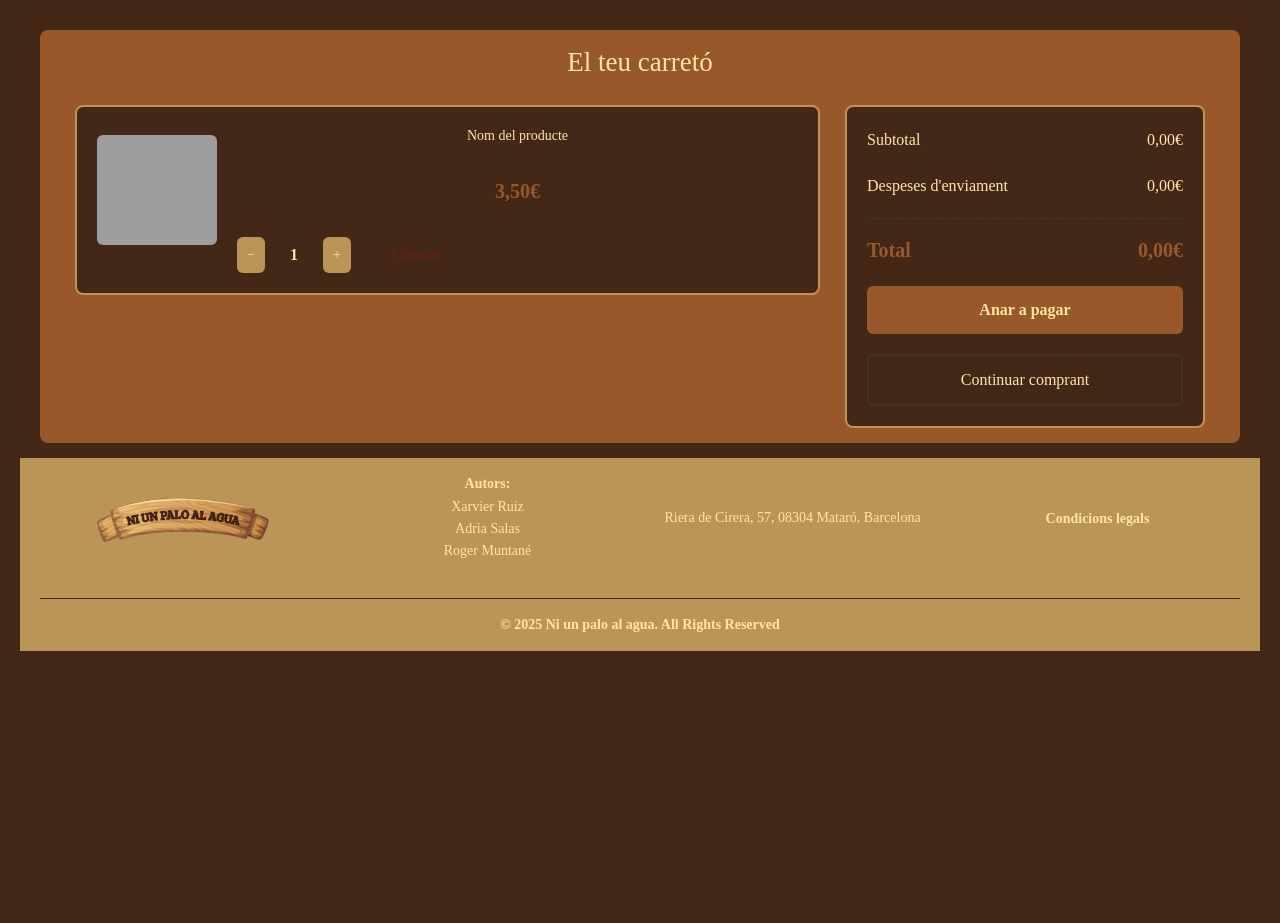
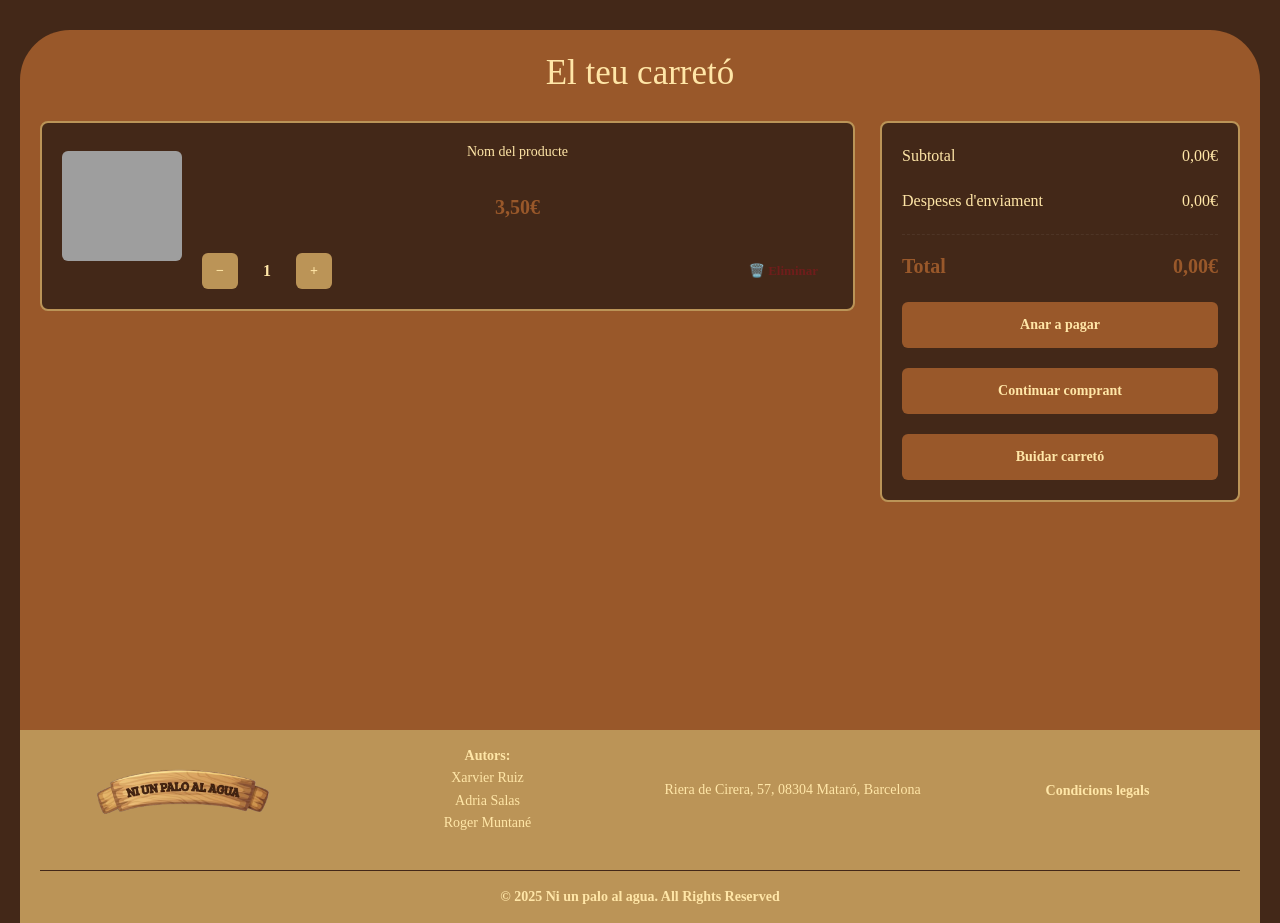
Before and after one commit to RogerMuntane/Ni-un-palo-al-agua, a PHP site: page /public/carreto.html in a window 1280 px wide. Shown: the part 184-1107 px from the top of the page. Before the commit the page ends 835 px from the top, so only its background shows below. Run offline with PHP 8.4, Linux system fonts and the light colour scheme; grey boxes are pictures that could not be loaded.

Commit message:
Actu pagina carreto

```diff
--- a/Projecte Intermodular/Proyecto/public/carreto.html
+++ b/Projecte Intermodular/Proyecto/public/carreto.html
@@ -62,9 +62,12 @@
 
     </header>
 
+
     <main class="container carret">
-        <div class="general">
-            <h1>El teu carretó</h1>
+        <div class="carreto_senser">
+            <div class="carret_header">
+                <h1>El teu carretó</h1>
+            </div>
 
             <section class="carret_content">
                 <div class="carret_list">
@@ -79,12 +82,10 @@
                                 <button class="btn_minus" aria-label="restar">−</button>
                                 <span class="carret_qty">1</span>
                                 <button class="btn_plus" aria-label="sumar">+</button>
-                                <button class="btn_remove">Eliminar</button>
+                                <button class="btn_remove" onclick="eliminarProducte(this)">🗑️ Eliminar</button>
                             </div>
                         </div>
                     </article>
-
-                    <!-- Afegir més .carret_item segons sigui necessari -->
                 </div>
 
                 <aside class="carret_resum">
@@ -101,14 +102,20 @@
                         <strong class="resum_valor total_valor">0,00€</strong>
                     </div>
 
-                    <button class="btn_primary btn_checkout">Anar a pagar</button>
-                    <button class="btn_secondary btn_vorar">Continuar comprant</button>
+                    <button class="btn_primary btn_checkout" onclick="location.href='finalitzacio.html'">Anar a
+                        pagar</button>
+
+                    <button class="btn_secondary btn_vorar" onclick="location.href='tenda.html'">Continuar
+                        comprant</button>
+
+                    <button class="btn_secondary btn_buidar_carret" onclick="buidarCarret()">Buidar carretó</button>
                 </aside>
             </section>
 
             <p class="carret_empty sr-only">El teu carret està buit.</p>
         </div>
     </main>
+
 
     <footer>
         <div class="footer_imatge">
--- a/Projecte Intermodular/Proyecto/public/css/main.css
+++ b/Projecte Intermodular/Proyecto/public/css/main.css
@@ -529,6 +529,18 @@ header .overlay-sidepanel.active {
 .carret {
   /* responsive layout: a mòbil una sola columna */
 }
+.carret .carret_header {
+  display: -webkit-box;
+  display: -ms-flexbox;
+  display: flex;
+  -webkit-box-pack: justify;
+      -ms-flex-pack: justify;
+          justify-content: space-between;
+  -webkit-box-align: center;
+      -ms-flex-align: center;
+          align-items: center;
+  gap: 20px;
+}
 .carret .carret_content {
   display: grid;
   grid-template-columns: 1fr 360px;
@@ -549,10 +561,50 @@ header .overlay-sidepanel.active {
       -ms-flex-align: center;
           align-items: center;
 }
-@media (max-width: 728px) {
+.carret .carret_detall {
+  display: -webkit-box;
+  display: -ms-flexbox;
+  display: flex;
+  -webkit-box-orient: vertical;
+  -webkit-box-direction: normal;
+      -ms-flex-direction: column;
+          flex-direction: column;
+  gap: 15px;
+}
+.carret .carret_controls {
+  display: -webkit-box;
+  display: -ms-flexbox;
+  display: flex;
+  gap: 15px;
+  -webkit-box-align: center;
+      -ms-flex-align: center;
+          align-items: center;
+  margin-top: auto;
+  -ms-flex-wrap: wrap;
+      flex-wrap: wrap;
+}
+.carret .carret_resum {
+  display: -webkit-box;
+  display: -ms-flexbox;
+  display: flex;
+  -webkit-box-orient: vertical;
+  -webkit-box-direction: normal;
+      -ms-flex-direction: column;
+          flex-direction: column;
+  gap: 20px;
+}
+@media (max-width: 1024px) {
+  .carret .carret_header {
+    -webkit-box-orient: vertical;
+    -webkit-box-direction: normal;
+        -ms-flex-direction: column;
+            flex-direction: column;
+    -webkit-box-align: start;
+        -ms-flex-align: start;
+            align-items: flex-start;
+  }
   .carret .carret_content {
     grid-template-columns: 1fr;
-    padding: 0 10px;
   }
   .carret .carret_item {
     grid-template-columns: 1fr;
@@ -1036,20 +1088,54 @@ header .overlay-sidepanel.active {
     height: 300px;
   }
 }
-.general {
+.carreto_senser {
   background-color: #99582A;
-  margin-left: 0px;
+  min-height: 700px;
+  height: auto;
+  border-radius: 50px 50px 0px 0px;
 }
 
 .carret {
   padding: 25px 0;
 }
-.carret h1 {
+.carret .carret_header {
+  padding: 0 20px;
+  max-width: 1240px;
+  margin: 0 auto 25px;
+}
+.carret .carret_header h1 {
+  padding-top: 20px;
   font-family: "PlayfairDisplay";
-  font-size: 27px;
+  font-size: 35px;
   color: #FFE6A7;
   text-align: center;
-  margin-bottom: 25px;
+  margin: 0;
+  -webkit-box-flex: 1;
+      -ms-flex: 1;
+          flex: 1;
+}
+.carret .carret_header .btn_buidar_carret {
+  background: #6F1D1B;
+  color: #FFE6A7;
+  padding: 15px 20px;
+  border-radius: 6px;
+  border: none;
+  cursor: pointer;
+  font-weight: bold;
+  font-size: 14px;
+  font-family: "NunitoSans";
+  -webkit-transition: all 0.3s ease;
+  transition: all 0.3s ease;
+  white-space: nowrap;
+}
+.carret .carret_header .btn_buidar_carret:hover {
+  background: rgb(69.9782608696, 18.2826086957, 17.0217391304);
+  -webkit-transform: scale(1.05);
+          transform: scale(1.05);
+}
+.carret .carret_header .btn_buidar_carret:active {
+  -webkit-transform: scale(0.98);
+          transform: scale(0.98);
 }
 .carret .carret_content {
   max-width: 1240px;
@@ -1061,6 +1147,7 @@ header .overlay-sidepanel.active {
   border: 2px solid #BB9457;
   padding: 20px;
   border-radius: 8px;
+  position: relative;
 }
 .carret .carret_item img {
   width: 100%;
@@ -1070,69 +1157,59 @@ header .overlay-sidepanel.active {
      object-fit: cover;
   border-radius: 6px;
 }
-.carret .carret_item .carret_detall {
-  display: -webkit-box;
-  display: -ms-flexbox;
-  display: flex;
-  -webkit-box-orient: vertical;
-  -webkit-box-direction: normal;
-      -ms-flex-direction: column;
-          flex-direction: column;
-  gap: 15px;
-}
-.carret .carret_item .carret_detall h4 {
+.carret .carret_item h4 {
   font-family: "PlayfairDisplay";
   color: #FFE6A7;
   margin: 0;
   font-size: 14px;
 }
-.carret .carret_item .carret_detall .preu {
+.carret .carret_item .preu {
   color: #99582A;
   font-weight: bold;
   font-size: 20px;
 }
-.carret .carret_item .carret_detall .carret_controls {
-  display: -webkit-box;
-  display: -ms-flexbox;
-  display: flex;
-  gap: 15px;
-  -webkit-box-align: center;
-      -ms-flex-align: center;
-          align-items: center;
-  margin-top: auto;
-}
-.carret .carret_item .carret_detall .carret_controls button {
-  background: #BB9457;
-  color: #FFE6A7;
+.carret .carret_item .carret_controls button {
   border-radius: 6px;
-  padding: 10px;
   border: none;
   cursor: pointer;
   font-size: 14px;
-}
-.carret .carret_item .carret_detall .carret_controls .btn_remove {
+  -webkit-transition: all 0.3s ease;
+  transition: all 0.3s ease;
+}
+.carret .carret_item .carret_controls button:hover {
+  -webkit-transform: scale(1.08);
+          transform: scale(1.08);
+}
+.carret .carret_item .carret_controls .btn_minus,
+.carret .carret_item .carret_controls .btn_plus {
+  background: #BB9457;
+  color: #FFE6A7;
+  padding: 10px;
+  font-weight: bold;
+  min-width: 36px;
+}
+.carret .carret_item .carret_controls .btn_remove {
   background: transparent;
   color: #6F1D1B;
-  margin-left: 15px;
-}
-.carret .carret_item .carret_detall .carret_controls .carret_qty {
+  padding: 10px 15px;
+  margin-left: auto;
+  font-weight: bold;
+  font-size: 13px;
+}
+.carret .carret_item .carret_controls .btn_remove:hover {
+  color: rgb(49.4673913043, 12.9239130435, 12.0326086957);
+}
+.carret .carret_item .carret_controls .carret_qty {
   min-width: 28px;
   text-align: center;
   font-weight: bold;
+  color: #FFE6A7;
 }
 .carret .carret_resum {
   background-color: #432818;
   border: 2px solid #BB9457;
   padding: 20px;
   border-radius: 8px;
-  display: -webkit-box;
-  display: -ms-flexbox;
-  display: flex;
-  -webkit-box-orient: vertical;
-  -webkit-box-direction: normal;
-      -ms-flex-direction: column;
-          flex-direction: column;
-  gap: 20px;
   height: -webkit-fit-content;
   height: -moz-fit-content;
   height: fit-content;
@@ -1159,7 +1236,8 @@ header .overlay-sidepanel.active {
   border-top: 1px dashed rgba(255, 255, 255, 0.06);
   padding-top: 15px;
 }
-.carret .carret_resum .btn_primary {
+.carret .carret_resum .btn_primary,
+.carret .carret_resum .btn_secondary {
   background: #99582A;
   color: #FFE6A7;
   padding: 15px 20px;
@@ -1167,14 +1245,21 @@ header .overlay-sidepanel.active {
   border: none;
   cursor: pointer;
   font-weight: bold;
-}
-.carret .carret_resum .btn_secondary {
-  background: transparent;
-  color: #FFE6A7;
-  padding: 15px 20px;
-  border-radius: 6px;
-  border: 2px solid rgba(255, 255, 255, 0.04);
-  cursor: pointer;
+  font-size: 14px;
+  font-family: "NunitoSans";
+  -webkit-transition: all 0.3s ease;
+  transition: all 0.3s ease;
+}
+.carret .carret_resum .btn_primary:hover,
+.carret .carret_resum .btn_secondary:hover {
+  background: rgb(112.9846153846, 64.9846153846, 31.0153846154);
+  -webkit-transform: scale(1.05);
+          transform: scale(1.05);
+}
+.carret .carret_resum .btn_primary:active,
+.carret .carret_resum .btn_secondary:active {
+  -webkit-transform: scale(0.98);
+          transform: scale(0.98);
 }
 .carret .carret_empty {
   text-align: center;
@@ -1182,10 +1267,24 @@ header .overlay-sidepanel.active {
   margin-top: 25px;
 }
 
-/* Nota: Responsive layout per a mòbil (canvis visuals) es troba a _grid.scss */
 @media (max-width: 728px) {
+  .carret .carret_header {
+    padding: 0 10px;
+  }
+  .carret .carret_header h1 {
+    font-size: 22px;
+  }
+  .carret .carret_header .btn_buidar_carret {
+    padding: 10px 15px;
+    font-size: 13px;
+  }
   .carret .carret_item img {
     height: 220px;
+  }
+  .carret .carret_resum .btn_primary,
+  .carret .carret_resum .btn_secondary {
+    padding: 10px 15px;
+    font-size: 13px;
   }
 }
 * {
@@ -1505,7 +1604,7 @@ table {
   width: 100%;
   max-width: 1240px;
   margin: 0 auto;
-  padding: 0 20px;
+  padding: 0;
 }
 
 @media (max-width: 1024px) {
--- a/Projecte Intermodular/Proyecto/styles/base/_reset.scss
+++ b/Projecte Intermodular/Proyecto/styles/base/_reset.scss
@@ -131,7 +131,7 @@ table {
     width: 100%;
     max-width: $vista-max;
     margin: 0 auto;
-    padding: 0 $espacio-m;
+    padding: 0;
 }
 
 @media (max-width: $vista-tablet) {
--- a/Projecte Intermodular/Proyecto/styles/layout/_grid.scss
+++ b/Projecte Intermodular/Proyecto/styles/layout/_grid.scss
@@ -53,8 +53,14 @@
 
 
 //Grid carreto
+.carret {
+    .carret_header {
+        display: flex;
+        justify-content: space-between;
+        align-items: center;
+        gap: $espacio-m;
+    }
 
-.carret {
     .carret_content {
         display: grid;
         grid-template-columns: 1fr 360px;
@@ -74,11 +80,35 @@
         align-items: center;
     }
 
+    .carret_detall {
+        display: flex;
+        flex-direction: column;
+        gap: $espacio-s;
+    }
+
+    .carret_controls {
+        display: flex;
+        gap: $espacio-s;
+        align-items: center;
+        margin-top: auto;
+        flex-wrap: wrap;
+    }
+
+    .carret_resum {
+        display: flex;
+        flex-direction: column;
+        gap: $espacio-m;
+    }
+
     /* responsive layout: a mòbil una sola columna */
-    @media (max-width: $vista-mobil) {
+    @media (max-width: $vista-tablet) {
+        .carret_header {
+            flex-direction: column;
+            align-items: flex-start;
+        }
+
         .carret_content {
             grid-template-columns: 1fr;
-            padding: 0 $espacio-xs;
         }
 
         .carret_item {
--- a/Projecte Intermodular/Proyecto/styles/pages/_carreto.scss
+++ b/Projecte Intermodular/Proyecto/styles/pages/_carreto.scss
@@ -1,29 +1,58 @@
 @use "../abstract/variables" as *;
 
-.general {
+.carreto_senser {
     background-color: $color-naranja;
-    margin: 0px;
-    padding: 0px;
-    width: 100%;
+    min-height: 700px;
+    height: auto;
+    border-radius: 50px 50px 0px 0px;
 }
 
 .carret {
     padding: $espacio-l 0;
-    margin: 0px;
+
+    .carret_header {
+        padding: 0 $espacio-m;
+        max-width: $vista-max;
+        margin: 0 auto $espacio-l;
 
         h1 {
+            padding-top: $espacio-m;
             font-family: $font-titol;
-        font-size: $titol-size-3xl;
+            font-size: $titol-size-4xl;
             color: $color-amarillo;
             text-align: center;
-        margin-bottom: $espacio-l;
+            margin: 0;
+            flex: 1;
+        }
+
+        .btn_buidar_carret {
+            background: $color-rojo;
+            color: $color-amarillo;
+            padding: $espacio-s $espacio-m;
+            border-radius: 6px;
+            border: none;
+            cursor: pointer;
+            font-weight: bold;
+            font-size: $titol-size-m;
+            font-family: $font-parraf;
+            transition: all 0.3s ease;
+            white-space: nowrap;
+
+            &:hover {
+                background: darken($color-rojo, 10%);
+                transform: scale(1.05);
+            }
+
+            &:active {
+                transform: scale(0.98);
+            }
+        }
     }
 
     .carret_content {
         max-width: $vista-max;
-        margin: 0;
-        padding: 0;
-        width: 100%;
+        margin: 0 auto;
+        padding: 0 $espacio-m;
     }
 
     .carret_item {
@@ -31,6 +60,7 @@
         border: 2px solid $color-secundario;
         padding: $espacio-m;
         border-radius: 8px;
+        position: relative;
 
         img {
             width: 100%;
@@ -39,11 +69,6 @@
             object-fit: cover;
             border-radius: 6px;
         }
-
-        .carret_detall {
-            display: flex;
-            flex-direction: column;
-            gap: $espacio-s;
 
         h4 {
             font-family: $font-titol;
@@ -59,32 +84,45 @@
         }
 
         .carret_controls {
-                display: flex;
-                gap: $espacio-s;
-                align-items: center;
-                margin-top: auto;
-
             button {
-                    background: $color-secundario;
-                    color: $color-amarillo;
                 border-radius: 6px;
-                    padding: $espacio-xs;
                 border: none;
                 cursor: pointer;
                 font-size: $titol-size-m;
+                transition: all 0.3s ease;
+
+                &:hover {
+                    transform: scale(1.08);
+                }
+            }
+
+            .btn_minus,
+            .btn_plus {
+                background: $color-secundario;
+                color: $color-amarillo;
+                padding: $espacio-xs;
+                font-weight: bold;
+                min-width: 36px;
             }
 
             .btn_remove {
                 background: transparent;
                 color: $color-rojo;
-                    margin-left: $espacio-s;
+                padding: $espacio-xs $espacio-s;
+                margin-left: auto;
+                font-weight: bold;
+                font-size: $titol-size-s;
+
+                &:hover {
+                    color: darken($color-rojo, 15%);
+                }
             }
 
             .carret_qty {
                 min-width: 28px;
                 text-align: center;
                 font-weight: bold;
-                }
+                color: $color-amarillo;
             }
         }
     }
@@ -94,9 +132,6 @@
         border: 2px solid $color-secundario;
         padding: $espacio-m;
         border-radius: 8px;
-        display: flex;
-        flex-direction: column;
-        gap: $espacio-m;
         height: fit-content;
 
         .resum_row {
@@ -115,7 +150,8 @@
             padding-top: $espacio-s;
         }
 
-        .btn_primary {
+        .btn_primary,
+        .btn_secondary {
             background: $color-naranja;
             color: $color-amarillo;
             padding: $espacio-s $espacio-m;
@@ -123,15 +159,18 @@
             border: none;
             cursor: pointer;
             font-weight: bold;
+            font-size: $titol-size-m;
+            font-family: $font-parraf;
+            transition: all 0.3s ease;
+
+            &:hover {
+                background: darken($color-naranja, 10%);
+                transform: scale(1.05);
             }
 
-        .btn_secondary {
-            background: transparent;
-            color: $color-amarillo;
-            padding: $espacio-s $espacio-m;
-            border-radius: 6px;
-            border: 2px solid rgba(255, 255, 255, 0.04);
-            cursor: pointer;
+            &:active {
+                transform: scale(0.98);
+            }
         }
     }
 
@@ -142,13 +181,34 @@
     }
 }
 
-/* Nota: Responsive layout per a mòbil (canvis visuals) es troba a _grid.scss */
 @media (max-width: $vista-mobil) {
     .carret {
+        .carret_header {
+            padding: 0 $espacio-xs;
+
+            h1 {
+                font-size: $titol-size-xl;
+            }
+
+            .btn_buidar_carret {
+                padding: $espacio-xs $espacio-s;
+                font-size: $titol-size-s;
+            }
+        }
+
         .carret_item {
             img {
                 height: 220px;
             }
         }
+
+        .carret_resum {
+
+            .btn_primary,
+            .btn_secondary {
+                padding: $espacio-xs $espacio-s;
+                font-size: $titol-size-s;
             }
         }
+    }
+}
```
Also changed, not shown: Projecte Intermodular/Proyecto/public/css/main.min.css, 2 other files. Lines whose indentation alone changed are shown as unchanged.
